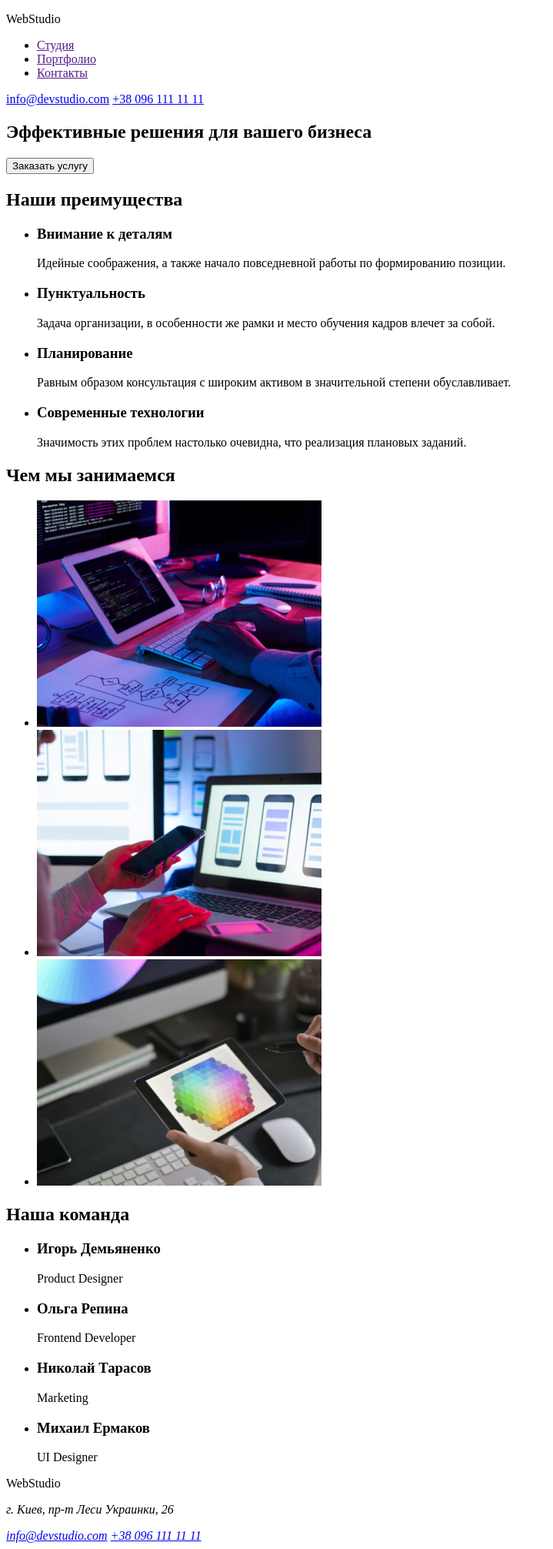
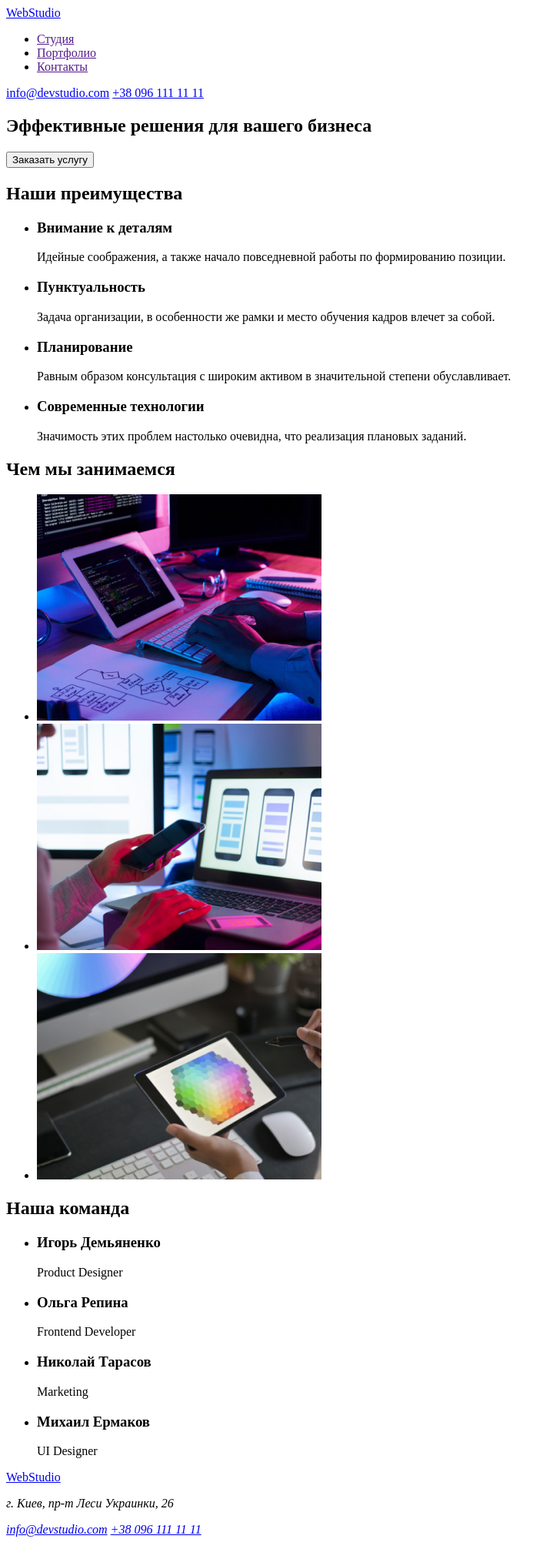
Before and after one commit to LyudmilaRomanchenko/goit-markup-hw-01, a plain HTML site: page index.html in a window 1280 px wide. Shown: the whole page at 77% size, without its empty margins (0-719 px from the left). Drawn offline with Linux system fonts and the light colour scheme.

Commit message:
Добавляет ссылки на главную страницу

```diff
--- a/index.html
+++ b/index.html
@@ -9,7 +9,7 @@
     <!--Шапка сайта-->
     <header>
         <nav>
-            <p>WebStudio</p>
+            <a href="index.html">WebStudio</a>
             <ul>
                 <li><a href="">Студия</a></li>
                 <li><a href="">Портфолио</a></li>
@@ -99,7 +99,7 @@
 
     <!--Подвал сайта-->
     <footer>
-        <p>WebStudio</p>
+        <a href="index.html">WebStudio</a>
         <address>
             <p>г. Киев, пр-т Леси Украинки, 26</p>
             <a href="mailto:info@devstudio.com">info@devstudio.com</a>
```
